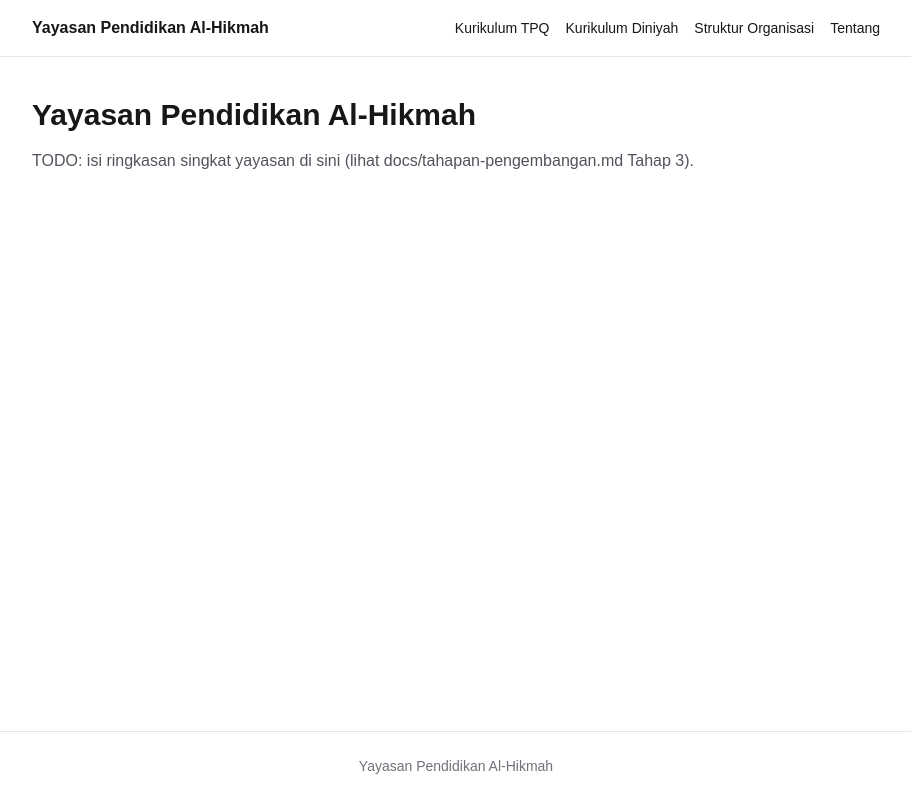
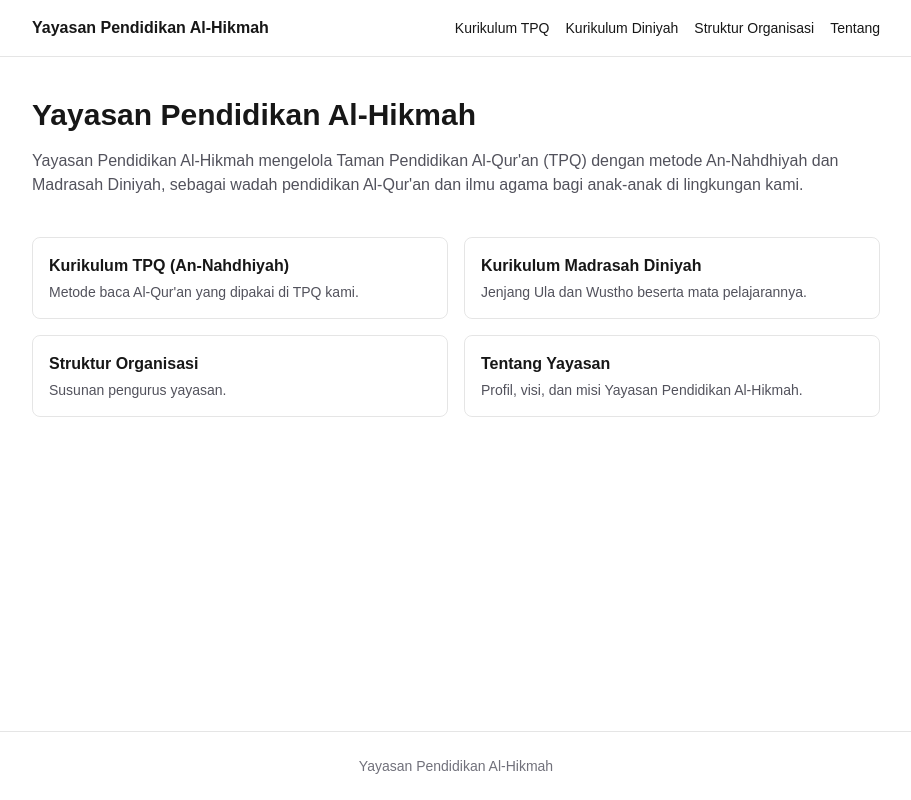
Before and after one commit to elahady/yayasanpendidikanalhikmah-web-app, a Next.js app: page / in a window 1280 px wide. Shown: the whole page, without its empty margins (184-1095 px from the left). Built offline with nearby package versions, Linux system fonts and the light colour scheme.

Commit message:
Isi konten halaman Beranda
Nama yayasan, ringkasan singkat TPQ + Madrasah Diniyah, dan kartu
tautan ke 4 halaman publik lainnya. Tidak ada klaim angka (jumlah
santri dsb) karena belum ada datanya.

Co-Authored-By: Claude Sonnet 5 <noreply@anthropic.com>

```diff
--- a/app/(site)/page.tsx
+++ b/app/(site)/page.tsx
@@ -1,10 +1,55 @@
+import Link from "next/link";
+
+const tautan = [
+  {
+    href: "/kurikulum-tpq",
+    label: "Kurikulum TPQ (An-Nahdhiyah)",
+    deskripsi: "Metode baca Al-Qur'an yang dipakai di TPQ kami.",
+  },
+  {
+    href: "/kurikulum-diniyah",
+    label: "Kurikulum Madrasah Diniyah",
+    deskripsi: "Jenjang Ula dan Wustho beserta mata pelajarannya.",
+  },
+  {
+    href: "/struktur-organisasi",
+    label: "Struktur Organisasi",
+    deskripsi: "Susunan pengurus yayasan.",
+  },
+  {
+    href: "/tentang",
+    label: "Tentang Yayasan",
+    deskripsi: "Profil, visi, dan misi Yayasan Pendidikan Al-Hikmah.",
+  },
+];
+
 export default function HomePage() {
   return (
-    <div className="space-y-4">
-      <h1 className="text-3xl font-semibold">Yayasan Pendidikan Al-Hikmah</h1>
-      <p className="text-zinc-600 dark:text-zinc-400">
-        TODO: isi ringkasan singkat yayasan di sini (lihat docs/tahapan-pengembangan.md Tahap 3).
-      </p>
+    <div className="space-y-10">
+      <div className="space-y-4">
+        <h1 className="text-3xl font-semibold">Yayasan Pendidikan Al-Hikmah</h1>
+        <p className="text-zinc-600 dark:text-zinc-400">
+          Yayasan Pendidikan Al-Hikmah mengelola Taman Pendidikan Al-Qur&apos;an
+          (TPQ) dengan metode An-Nahdhiyah dan Madrasah Diniyah, sebagai wadah
+          pendidikan Al-Qur&apos;an dan ilmu agama bagi anak-anak di
+          lingkungan kami.
+        </p>
+      </div>
+
+      <div className="grid gap-4 sm:grid-cols-2">
+        {tautan.map((item) => (
+          <Link
+            key={item.href}
+            href={item.href}
+            className="rounded-lg border border-black/10 p-4 transition hover:border-black/30 hover:bg-zinc-50 dark:border-white/10 dark:hover:border-white/30 dark:hover:bg-zinc-800/50"
+          >
+            <p className="font-semibold">{item.label}</p>
+            <p className="mt-1 text-sm text-zinc-600 dark:text-zinc-400">
+              {item.deskripsi}
+            </p>
+          </Link>
+        ))}
+      </div>
     </div>
   );
 }
```
